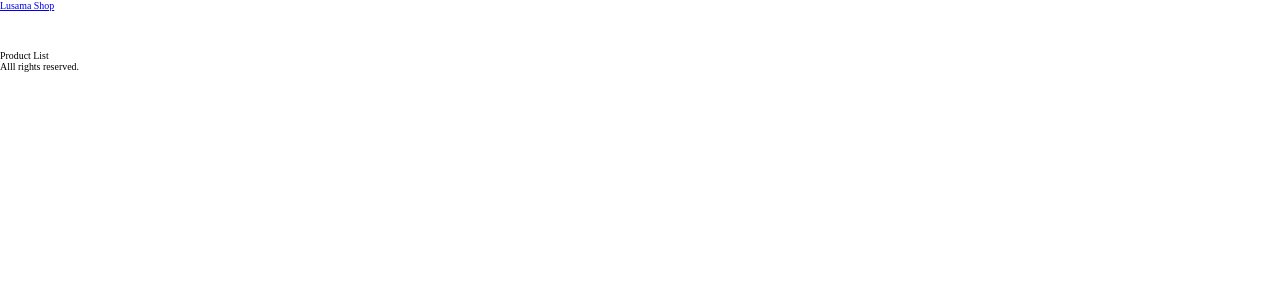
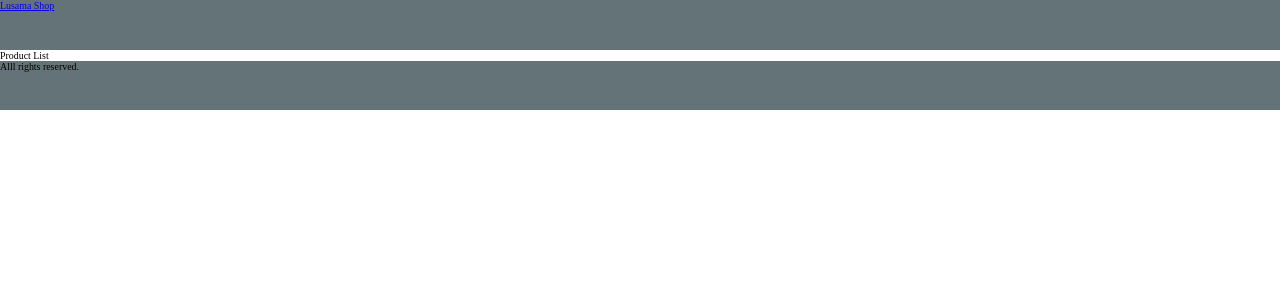
Before and after one commit to tnyandoro/react-lusama-app, a React (Create React App) app: page / in a window 1280 px wide. Shown: the top 300 px of the page. Built offline with nearby package versions, Linux system fonts and the light colour scheme.

Commit message:
Set nav and footer bg colors

```diff
--- a/src/index.css
+++ b/src/index.css
@@ -20,6 +20,7 @@ body,
 
   header {
     grid-area: header;
+    background-color:#637377 ;
   }
 
   main {
@@ -28,4 +29,5 @@ body,
 
   footer {
     grid-area: footer;
+    background-color: #637377;
   }
```
